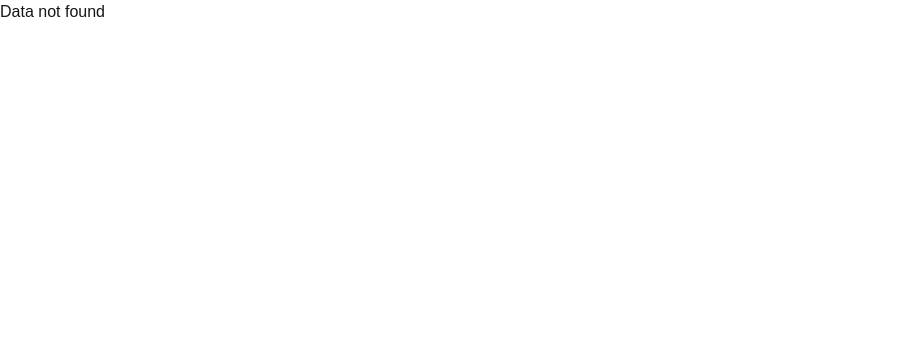
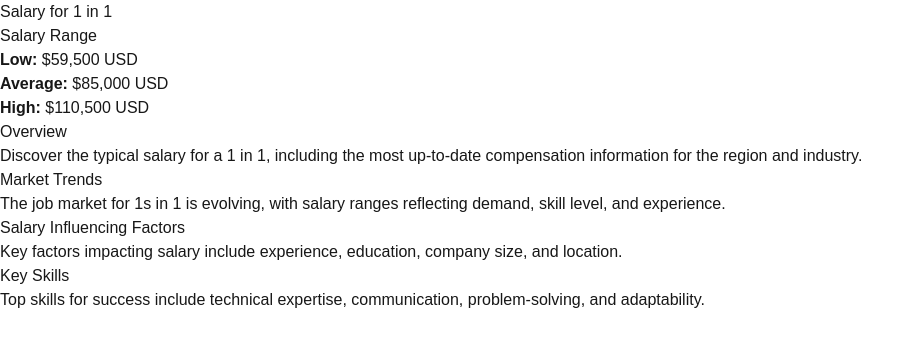
Before and after one commit to neider789/salary-tool, a Next.js app: page /salary/1/1 in a window 1280 px wide. Before the commit this address had no page. Shown: the top 346 px of the page, without its empty margins (0-924 px from the left). Built offline with nearby package versions, Linux system fonts and the light colour scheme.

Commit message:
add salary section7

```diff
--- a/app/salary/[job]/[country]/page.tsx
+++ b/app/salary/[job]/[country]/page.tsx
@@ -1,4 +1,5 @@
 import { Metadata } from 'next';
+export const dynamic = 'force-dynamic';
 import combinations from '@/data/seo-combinations.json';
 
 type Combination = {
@@ -130,25 +131,61 @@ const content: Content = {
 
 // Helper to resolve language
 function getLanguage(country: string): 'en' | 'es' | 'pt' {
-  return countryLanguageMap[country.toLowerCase()] || 'en';
+  const c = typeof country === 'string' ? country.toLowerCase() : '';
+  return countryLanguageMap[c] || 'en';
 }
 
 // Helper to resolve currency
 function getCurrency(country: string): string {
-  return countryCurrencyMap[country.toLowerCase()] || 'USD';
+  const c = typeof country === 'string' ? country.toLowerCase() : '';
+  return countryCurrencyMap[c] || 'USD';
 }
 
 // Helper to resolve combination by params
+// Patch: fallback for missing combination properties (e.g. India, Italy cases)
 function findCombination(
   job: string,
   country: string
-): Combination | undefined {
-  return combinations.find(
-    (c: Combination) =>
-      c.job.toLowerCase() === job.toLowerCase() &&
-      c.country.toLowerCase() === country.toLowerCase()
+): Combination {
+  const defaultBaseSalary = 85000;
+  const defaultCurrency = 'USD';
+  if (typeof job !== 'string' || typeof country !== 'string') {
+    return {
+      job: String(job),
+      country: String(country),
+      currency: defaultCurrency,
+      jobBaseSalary: defaultBaseSalary,
+    };
+  }
+  const normJob = job.toLowerCase();
+  const normCountry = country.toLowerCase();
+
+  const found = (combinations as Array<{ job: string; country: string }>).find(
+    (c) => {
+      const cJob = typeof c?.job === 'string' ? c.job.toLowerCase() : '';
+      const cCountry = typeof c?.country === 'string' ? c.country.toLowerCase() : '';
+      return cJob === normJob && cCountry === normCountry;
+    }
   );
+
+  if (found) {
+    return {
+      job: found.job,
+      country: found.country,
+      currency: getCurrency(found.country) || defaultCurrency,
+      jobBaseSalary: defaultBaseSalary,
+    };
+  }
+
+  // Fallback when not found in data
+  return {
+    job,
+    country,
+    currency: getCurrency(country) || defaultCurrency,
+    jobBaseSalary: defaultBaseSalary,
+  };
 }
+
 
 // Helper to replace text in content blocks
 function renderBlockTemplate(
@@ -163,9 +200,12 @@ function renderBlockTemplate(
 }
 
 export async function generateStaticParams() {
-  return combinations.map(({ job, country }) => ({
-    job,
-    country,
+  const items = (combinations as Array<any>).filter(
+    (c) => c && typeof c.job === 'string' && typeof c.country === 'string' && c.job.length > 0 && c.country.length > 0
+  );
+  return items.map((c) => ({
+    job: c.job,
+    country: c.country,
   }));
 }
 
@@ -175,11 +215,13 @@ export async function generateMetadata({
   params: { job: string; country: string };
 }): Promise<Metadata> {
   const { job, country } = params;
-  const lang = getLanguage(country);
+  const safeCountry = typeof country === 'string' ? country : 'unknown';
+  const safeJob = typeof job === 'string' ? job : 'unknown';
+  const lang = getLanguage(safeCountry);
   const contentTemplate = content[lang];
   const countryLabel =
-    country[0].toUpperCase() + country.slice(1).toLowerCase();
-  const jobLabel = job.replace(/-/g, ' ').replace(/\b\w/g, (l) => l.toUpperCase());
+    safeCountry.charAt(0).toUpperCase() + safeCountry.slice(1).toLowerCase();
+  const jobLabel = safeJob.replace(/-/g, ' ').replace(/\b\w/g, (l) => l.toUpperCase());
 
   return {
     title: renderBlockTemplate(contentTemplate.title, {
@@ -205,20 +247,20 @@ export default function SalaryPage({
     );
   }
 
-  const lang = getLanguage(country);
+  const lang = getLanguage(country) || 'en';
   const contentBlock = content[lang];
 
-  const jobLabel = combination.job
-    .replace(/-/g, ' ')
-    .replace(/\b\w/g, (l) => l.toUpperCase());
-  const countryLabel =
-    combination.country[0].toUpperCase() +
-    combination.country.slice(1).toLowerCase();
+  const jobLabel = combination && combination.job
+    ? combination.job.replace(/-/g, ' ').replace(/\b\w/g, (l) => l.toUpperCase())
+    : job.replace(/-/g, ' ').replace(/\b\w/g, (l) => l.toUpperCase());
+  const countryLabel = combination && combination.country
+    ? combination.country[0].toUpperCase() + combination.country.slice(1).toLowerCase()
+    : country[0].toUpperCase() + country.slice(1).toLowerCase();
 
   // Salary logic
   const usdSalary = combination.jobBaseSalary;
-  const currency = getCurrency(country);
-  const conversion = currencyConversion[currency];
+  const currency = getCurrency(country) || 'USD';
+  const conversion = currencyConversion[currency] || 1;
 
   const localAverage = Math.round(usdSalary * conversion);
   const localLow = Math.round(localAverage * 0.7);
```
